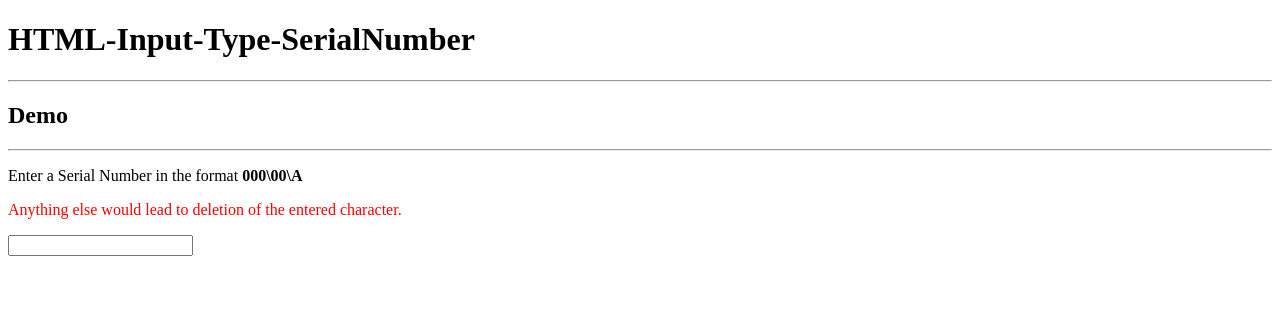
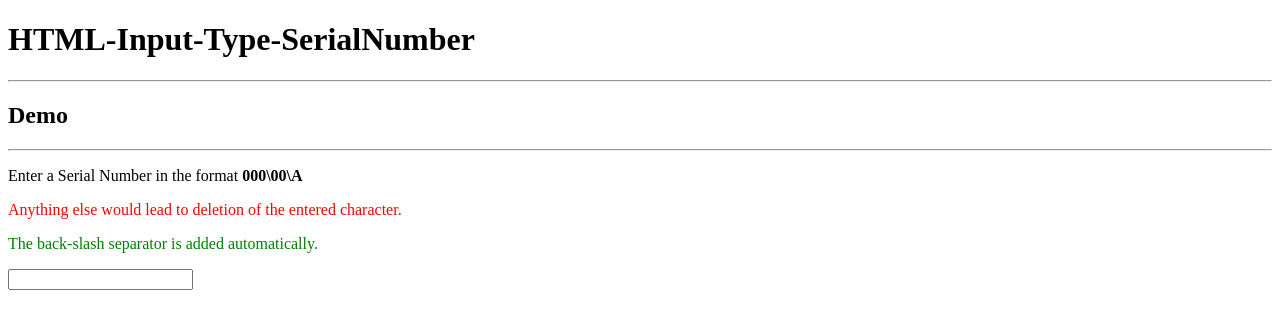
Before and after one commit to ish-101/HTML-Input-Type-SerialNumber, a plain HTML site: page demo/index.html in a window 1280 px wide. Drawn offline with nearby package versions, Linux system fonts and the light colour scheme.

Commit message:
README and Demo

```diff
--- a/demo/index.html
+++ b/demo/index.html
@@ -12,8 +12,10 @@
 	<hr>
 	<p>Enter a Serial Number in the format <b>000\00\A</b></p>
 	<p style="color: red;">Anything else would lead to deletion of the entered character.</p>
+	<p style="color: green;">The back-slash separator is added automatically.</p>
 	<input type="serialnumber">
 	<script type="text/javascript">
+		// If you want a separate configuration for each input box, you can replace the general input[type='serialnumber'] with specific IDs, Classes, etc.
 		$("input[type='serialnumber']").serialnumberinput(
 		{
 			/*
```
Also changed, not shown: README.md.
